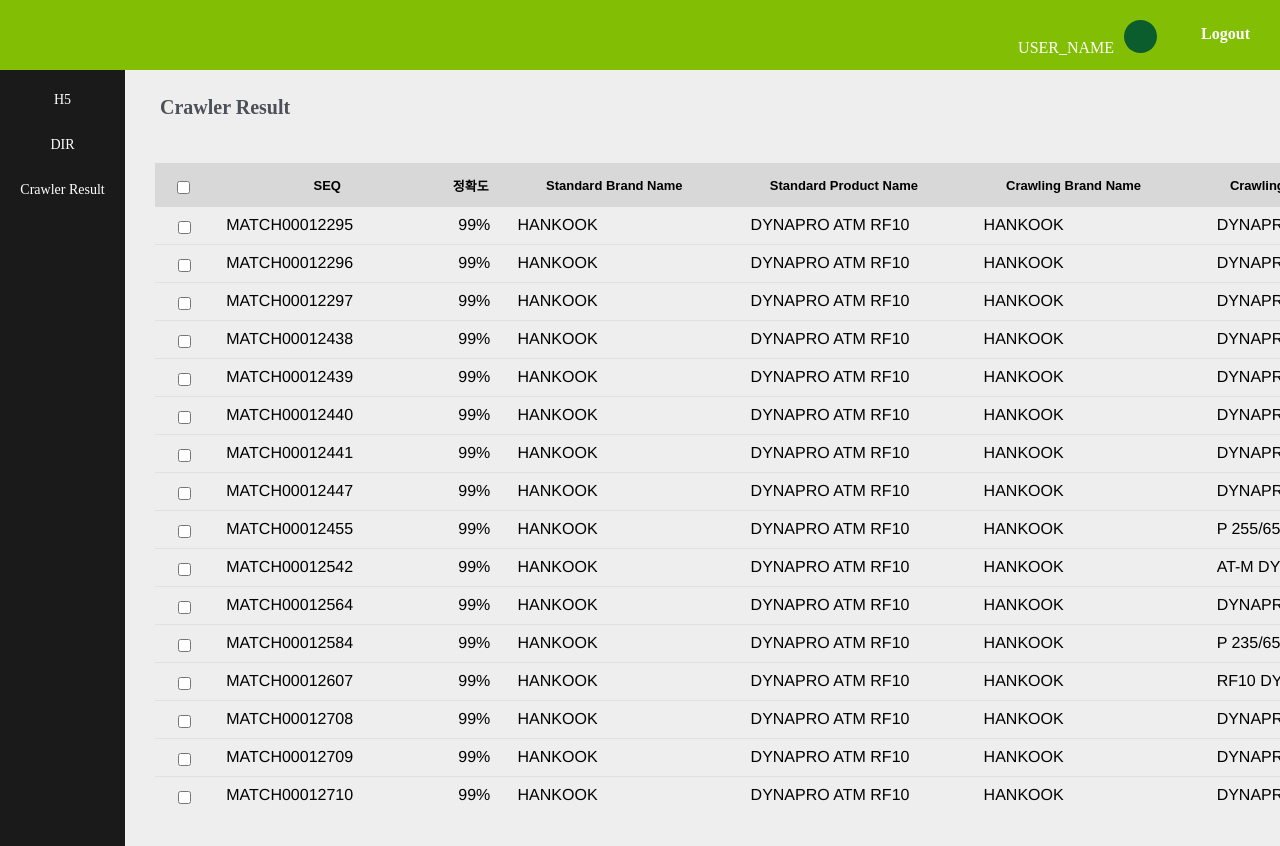
After one commit to taihoinst01/hdf5Test, a Django app: template hdf5Test/hdf5Test/app/templates/app/crawlerResult.html in a window 1280 px wide. The commit adds this page. Run offline with Django 3.2, Linux system fonts and the light colour scheme; the template is opened without the code that fills it, so the values that code supplies are empty; some libraries are stand-ins or nearby versions.

Commit message:
crawler Result 페이지 추가

```diff
--- /dev/null
+++ b/hdf5Test/hdf5Test/app/static/app/content/common.css
@@ -0,0 +1,69 @@
+.content_main {
+    padding: 30px;
+    height:92.7%
+}
+
+.content_main_sub01 {
+    width: 100%;
+    height: 700px;
+}
+
+.title {
+    height: 60px;
+}
+
+input {
+    border:0;
+    background-color: unset;
+}
+
+.table_style01 table > thead > tr > th {
+    height: 44px;
+    font-size: 13px;
+    color: #000;
+    background: #D8D8D8;
+    font-family: 'notokr-medium', sans-serif;
+    text-align: center;
+}
+
+.table_style01 table {
+    clear: both;
+    table-layout: fixed;
+    text-align: center;
+    width: 100%;
+    margin: 0;
+    padding: 0;
+}
+
+    .table_style01 table > tbody > tr > td {
+        padding: 8px 10px 9px;
+        color: #666;
+        border-bottom: solid 1px #e1e0e0;
+        max-width: 80%;
+        overflow: hidden;
+        text-overflow: ellipsis;
+        white-space: nowrap;
+        text-align: center;
+    }
+
+.fr {
+    float:right;
+}
+
+.btn_green {
+    display: inline-block;
+    width: 100px;
+    height: 35px;
+    line-height: 16px;
+    padding: 9px 15px 11px;
+    margin: 0;
+    font-size: 15px;
+    color: #fff;
+    background: #76A710;
+    border-radius: 5px;
+    cursor: pointer;
+}
+
+button {
+    border: 0
+}
--- a/hdf5Test/hdf5Test/app/static/app/content/content.css
+++ b/hdf5Test/hdf5Test/app/static/app/content/content.css
@@ -43,7 +43,7 @@
 
 .ips_content_sub {
     width: 100%;
-    height: 780px;
+    height: 770px;
 }
 .ips_content_sub_top1 {
     width: calc(100% - 40px);
--- /dev/null
+++ b/hdf5Test/hdf5Test/app/templates/app/crawlerResult.html
@@ -0,0 +1,253 @@
+{% extends "app/layout.html" %}
+
+{% block content %}
+
+<div id="content">
+    <div class="title">
+        <div class="content_title_icon content_icon"></div>
+        <div class="content_title1">Crawler Result </div>
+    </div>
+    <div class="content_main">
+        <div class="content_main_sub01">
+			<div class="table_style01">
+				<div style="overflow-x:hidden; overflow-y:hidden;">
+					<table cellspacing="0" cellpadding="0" class="docTableColumn">
+						<colgroup>
+							<col style="width:50px;">
+							<col style="width:200px;">
+							<col style="width:50px;">
+							<col style="width:200px;">
+							<col style="width:200px;">
+							<col style="width:200px;">
+							<col style="width:200px;">
+							<col style="width:50px;">
+                            <col style="width:17px;">
+						</colgroup>
+						<thead>
+							<tr>
+								<th scope="row"><input type="checkbox" id="checkAll"/></th>
+								<th scope="row">SEQ</th>
+								<th scope="row">정확도</th>
+								<th scope="row">Standard Brand Name</th>
+								<th scope="row">Standard Product Name</th>
+								<th scope="row">Crawling Brand Name</th>
+								<th scope="row">Crawling Product Name</th>
+								<th scope="row">Delete Y/N</th>
+                                <th></th>
+							</tr>
+						</thead>
+					</table>
+				</div>
+
+				<div style="height:600px; overflow-y:scroll;">
+					<table>
+						<colgroup>
+							<col style="width:50px;">
+							<col style="width:200px;">
+							<col style="width:50px;">
+							<col style="width:200px;">
+							<col style="width:200px;">
+							<col style="width:200px;">
+							<col style="width:200px;">
+							<col style="width:50px;">
+						</colgroup>
+						<tbody id="tbody_crawlerResultList">
+							<tr>
+								<td><input type="checkbox" class="checkSingle"/></td>
+								<td><input type="text" value="MATCH00012295"></td>
+								<td><input type="text" value="99%"></td>
+								<td><input type="text" value="HANKOOK"></td>
+								<td><input type="text" value="DYNAPRO ATM RF10"></td>
+								<td><input type="text" value="HANKOOK"></td>
+								<td><input type="text" value="DYNAPRO AT/M 4X4 BEYAZ YAZILI D?RT MEVS?M"></td>
+								<td><input type="text" value=""></td>
+							</tr>
+                            <tr>
+                                <td><input type="checkbox" class="checkSingle"/></td>
+                                <td><input type="text" value="MATCH00012296"></td>
+								<td><input type="text" value="99%"></td>
+								<td><input type="text" value="HANKOOK"></td>
+								<td><input type="text" value="DYNAPRO ATM RF10"></td>
+								<td><input type="text" value="HANKOOK"></td>
+								<td><input type="text" value="DYNAPRO AT-M RF10 4X4 LAST???"></td>
+								<td><input type="text" value=""></td>
+                            </tr>
+                            <tr>
+                                <td><input type="checkbox" class="checkSingle"/></td>
+                                <td><input type="text" value="MATCH00012297"></td>
+								<td><input type="text" value="99%"></td>
+								<td><input type="text" value="HANKOOK"></td>
+								<td><input type="text" value="DYNAPRO ATM RF10"></td>
+								<td><input type="text" value="HANKOOK"></td>
+								<td><input type="text" value="DYNAPRO AT-M RF104X4 LAST???"></td>
+								<td><input type="text" value=""></td>
+                            </tr>
+                            <tr>
+                                <td><input type="checkbox" class="checkSingle"/></td>
+                                <td><input type="text" value="MATCH00012438"></td>
+								<td><input type="text" value="99%"></td>
+								<td><input type="text" value="HANKOOK"></td>
+								<td><input type="text" value="DYNAPRO ATM RF10"></td>
+								<td><input type="text" value="HANKOOK"></td>
+								<td><input type="text" value="DYNAPR ATM RF10 LS M+S 6PR"></td>
+								<td><input type="text" value=""></td>
+                            </tr>
+                            <tr>
+                                <td><input type="checkbox" class="checkSingle"/></td>
+                                <td><input type="text" value="MATCH00012439"></td>
+								<td><input type="text" value="99%"></td>
+								<td><input type="text" value="HANKOOK"></td>
+								<td><input type="text" value="DYNAPRO ATM RF10"></td>
+								<td><input type="text" value="HANKOOK"></td>
+								<td><input type="text" value="DYNAPRO AT M RF10 M+S (BEYAZ YAZILI) M"></td>
+								<td><input type="text" value=""></td>
+                            </tr>
+                            <tr>
+                                <td><input type="checkbox" class="checkSingle"/></td>
+                                <td><input type="text" value="MATCH00012440"></td>
+								<td><input type="text" value="99%"></td>
+								<td><input type="text" value="HANKOOK"></td>
+								<td><input type="text" value="DYNAPRO ATM RF10"></td>
+								<td><input type="text" value="HANKOOK"></td>
+								<td><input type="text" value="DYNAPRO AT-M RF10"></td>
+								<td><input type="text" value=""></td>
+                            </tr>
+                            <tr>
+                                <td><input type="checkbox" class="checkSingle"/></td>
+                                <td><input type="text" value="MATCH00012441"></td>
+								<td><input type="text" value="99%"></td>
+								<td><input type="text" value="HANKOOK"></td>
+								<td><input type="text" value="DYNAPRO ATM RF10"></td>
+								<td><input type="text" value="HANKOOK"></td>
+								<td><input type="text" value="DYNAPRO ATM RF10 SP"></td>
+								<td><input type="text" value=""></td>
+                            </tr>
+                            <tr>
+                                <td><input type="checkbox" class="checkSingle"/></td>
+                                <td><input type="text" value="MATCH00012447"></td>
+								<td><input type="text" value="99%"></td>
+								<td><input type="text" value="HANKOOK"></td>
+								<td><input type="text" value="DYNAPRO ATM RF10"></td>
+								<td><input type="text" value="HANKOOK"></td>
+								<td><input type="text" value="DYNAPROAT-M-RF10"></td>
+								<td><input type="text" value=""></td>
+                            </tr>
+                            <tr>
+                                <td><input type="checkbox" class="checkSingle"/></td>
+                                <td><input type="text" value="MATCH00012455"></td>
+								<td><input type="text" value="99%"></td>
+								<td><input type="text" value="HANKOOK"></td>
+								<td><input type="text" value="DYNAPRO ATM RF10"></td>
+								<td><input type="text" value="HANKOOK"></td>
+								<td><input type="text" value="P 255/65R16 106T DYNAPRO ATM RF10 M+S"></td>
+								<td><input type="text" value=""></td>
+                            </tr>
+                            <tr>
+                                <td><input type="checkbox" class="checkSingle"/></td>
+                                <td><input type="text" value="MATCH00012542"></td>
+								<td><input type="text" value="99%"></td>
+								<td><input type="text" value="HANKOOK"></td>
+								<td><input type="text" value="DYNAPRO ATM RF10"></td>
+								<td><input type="text" value="HANKOOK"></td>
+								<td><input type="text" value="AT-M DYNAPROLAST?K"></td>
+								<td><input type="text" value=""></td>
+                            </tr>
+                            <tr>
+                                <td><input type="checkbox" class="checkSingle"/></td>
+                                <td><input type="text" value="MATCH00012564"></td>
+								<td><input type="text" value="99%"></td>
+								<td><input type="text" value="HANKOOK"></td>
+								<td><input type="text" value="DYNAPRO ATM RF10"></td>
+								<td><input type="text" value="HANKOOK"></td>
+								<td><input type="text" value="DYNAPRO AT M RF10 M+S (BEYAZ YAZILI) M+S ("></td>
+								<td><input type="text" value=""></td>
+                            </tr>
+                            <tr>
+                                <td><input type="checkbox" class="checkSingle"/></td>
+                                <td><input type="text" value="MATCH00012584"></td>
+								<td><input type="text" value="99%"></td>
+								<td><input type="text" value="HANKOOK"></td>
+								<td><input type="text" value="DYNAPRO ATM RF10"></td>
+								<td><input type="text" value="HANKOOK"></td>
+								<td><input type="text" value="P 235/65R17 103T DYNAPRO ATM RF10 M+S"></td>
+								<td><input type="text" value=""></td>
+                            </tr>
+                            <tr>
+                                <td><input type="checkbox" class="checkSingle"/></td>
+                                <td><input type="text" value="MATCH00012607"></td>
+								<td><input type="text" value="99%"></td>
+								<td><input type="text" value="HANKOOK"></td>
+								<td><input type="text" value="DYNAPRO ATM RF10"></td>
+								<td><input type="text" value="HANKOOK"></td>
+								<td><input type="text" value="RF10 DYNAPRO 4X4 LAST???"></td>
+								<td><input type="text" value=""></td>
+                            </tr>
+                            <tr>
+                                <td><input type="checkbox" class="checkSingle"/></td>
+                                <td><input type="text" value="MATCH00012708"></td>
+								<td><input type="text" value="99%"></td>
+								<td><input type="text" value="HANKOOK"></td>
+								<td><input type="text" value="DYNAPRO ATM RF10"></td>
+								<td><input type="text" value="HANKOOK"></td>
+								<td><input type="text" value="DYNAPRO AT M RF10 M+S (BEYAZ YAZILI) XL M+"></td>
+								<td><input type="text" value=""></td>
+                            </tr>
+                            <tr>
+                                <td><input type="checkbox" class="checkSingle"/></td>
+                                <td><input type="text" value="MATCH00012709"></td>
+								<td><input type="text" value="99%"></td>
+								<td><input type="text" value="HANKOOK"></td>
+								<td><input type="text" value="DYNAPRO ATM RF10"></td>
+								<td><input type="text" value="HANKOOK"></td>
+								<td><input type="text" value="DYNAPRO AT/M RF10 M+S (2017)"></td>
+								<td><input type="text" value=""></td>
+                            </tr>
+                            <tr>
+                                <td><input type="checkbox" class="checkSingle"/></td>
+                                <td><input type="text" value="MATCH00012710"></td>
+								<td><input type="text" value="99%"></td>
+								<td><input type="text" value="HANKOOK"></td>
+								<td><input type="text" value="DYNAPRO ATM RF10"></td>
+								<td><input type="text" value="HANKOOK"></td>
+								<td><input type="text" value="DYNAPRO ATM RF10 LS 10PR"></td>
+								<td><input type="text" value=""></td>
+                            </tr>
+                            <tr>
+                                <td><input type="checkbox" class="checkSingle"/></td>
+                                <td><input type="text" value="MATCH00012711"></td>
+								<td><input type="text" value="99%"></td>
+								<td><input type="text" value="HANKOOK"></td>
+								<td><input type="text" value="DYNAPRO ATM RF10"></td>
+								<td><input type="text" value="HANKOOK"></td>
+								<td><input type="text" value="DYNAPRO ATM RF10 LS M+S"></td>
+								<td><input type="text" value=""></td>
+                            </tr>
+						</tbody>
+					</table>
+				</div>
+			</div>
+
+		</div>
+
+		<div class="fr">
+			<button type="button" id="" class="btn_green">재학습</button>
+			<button type="button" id="" class="btn_green">등록</button>
+		</div>
+	</div>
+</div>
+
+
+<script>
+    $(document).ready(function () {
+        $('#checkAll').on('click', function () {
+            $('.checkSingle').prop('checked', this.checked);
+        })
+    });
+
+</script>
+
+
+
+
+
+{% endblock %}
--- a/hdf5Test/hdf5Test/app/templates/app/layout.html
+++ b/hdf5Test/hdf5Test/app/templates/app/layout.html
@@ -10,6 +10,7 @@
     <link rel="stylesheet" type="text/css" href="{% static 'app/content/header.css' %}" />
     <link rel="stylesheet" type="text/css" href="{% static 'app/content/leftSideBar.css' %}" />
     <link rel="stylesheet" type="text/css" href="{% static 'app/content/content.css' %}" />
+    <link rel="stylesheet" type="text/css" href="{% static 'app/content/common.css' %}" />
     <script src="{% static 'app/scripts/modernizr-2.6.2.js' %}"></script>
     <script src="{% static 'app/scripts/jquery-1.10.2.js' %}"></script>
     <script src="{% static 'app/scripts/bootstrap.js' %}"></script>
@@ -45,6 +46,7 @@
                 <!--<a href="/invoiceRegistration"><li class="menu01">문서업로드</li></a>-->
                 <a href="/"><li class="menu01">H5</li></a>
                 <a href="/dirFileRead"><li class="menu02">DIR</li></a>
+                <a href="/crawlerResult"><li class="menu03">Crawler Result</li></a>
             </ul>
         </div>
     </div>
```
Also changed, not shown: hdf5Test/hdf5Test/app/views.py (+13 -0 lines), 1 other file.
